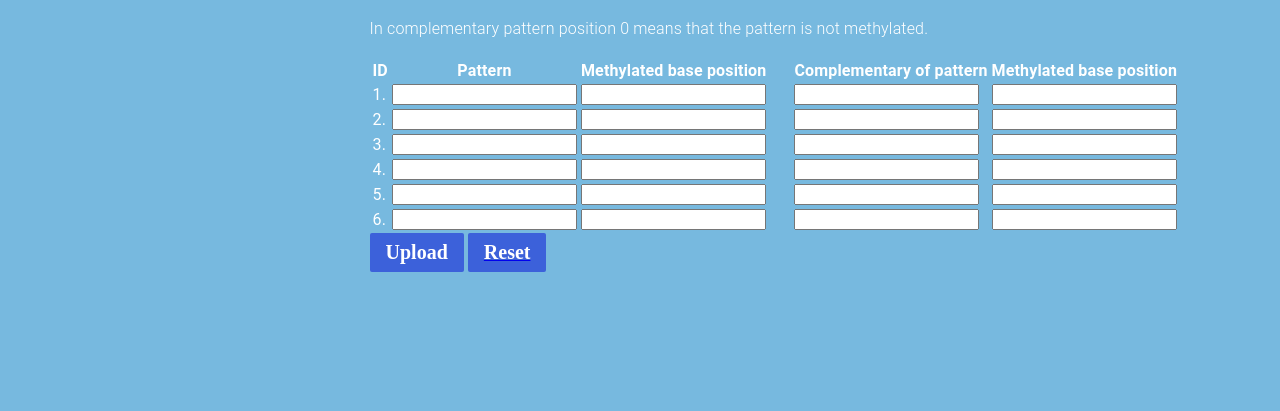
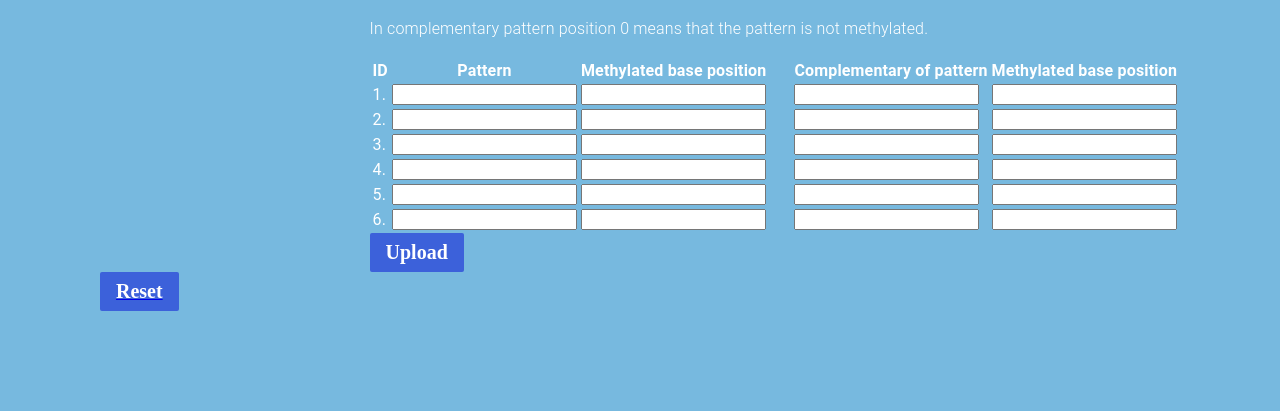
Before and after one commit to GabrielGutiP/methylappOld, a Django app: page / in a window 1280 px wide. Shown: the part 944-1355 px from the top of the page. Before the commit the page ends 1216 px from the top, so only its background shows below. Run offline with Django 3.2, Linux system fonts and the light colour scheme.

Commit message:
Reset arreglado

```diff
--- a/metilapp/static/css/main_page.css
+++ b/metilapp/static/css/main_page.css
@@ -21,9 +21,11 @@ body {
 .errors{
     color: red
 }
+
 .btts{
-    clear: both;
+    clear:both
 }
+
 .files{
     float: left;
 }
--- a/metilapp/templates/metilapp/main_page.html
+++ b/metilapp/templates/metilapp/main_page.html
@@ -109,14 +109,17 @@
                     <button type="submit" class="button" onclick="loader(this.form)">
                         <span class="button__text">Upload</span>
                     </button>
+                </div>
+            </div>
+        </form>
+                <div class="btts">
                     <button class="button">
                         <a href="/">
                             <span class="button__text">Reset</span>
                         </a>
                     </button>
                 </div>
-            </div>
-        </form>
+
     </body>
 
     <script>
```
